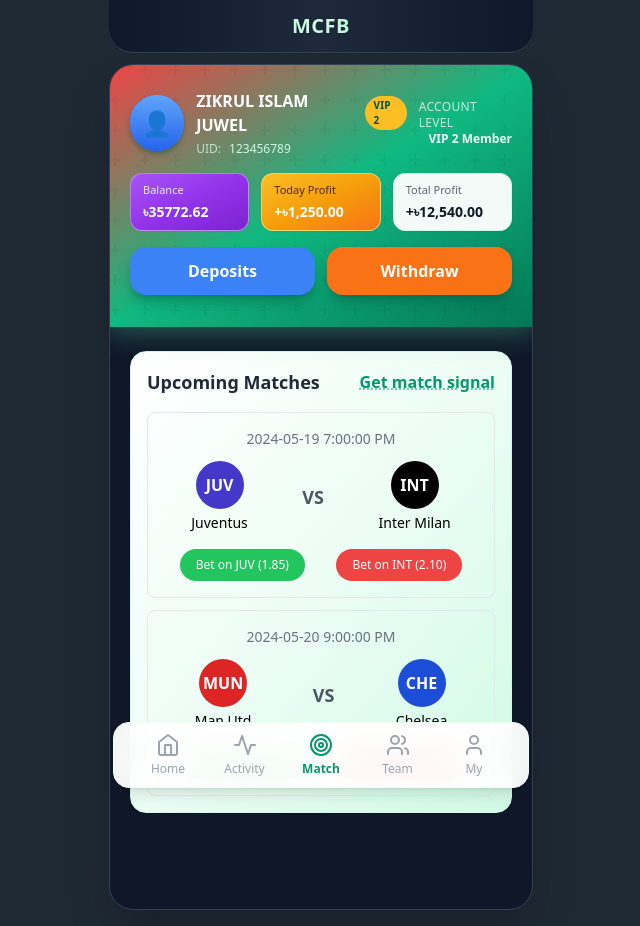
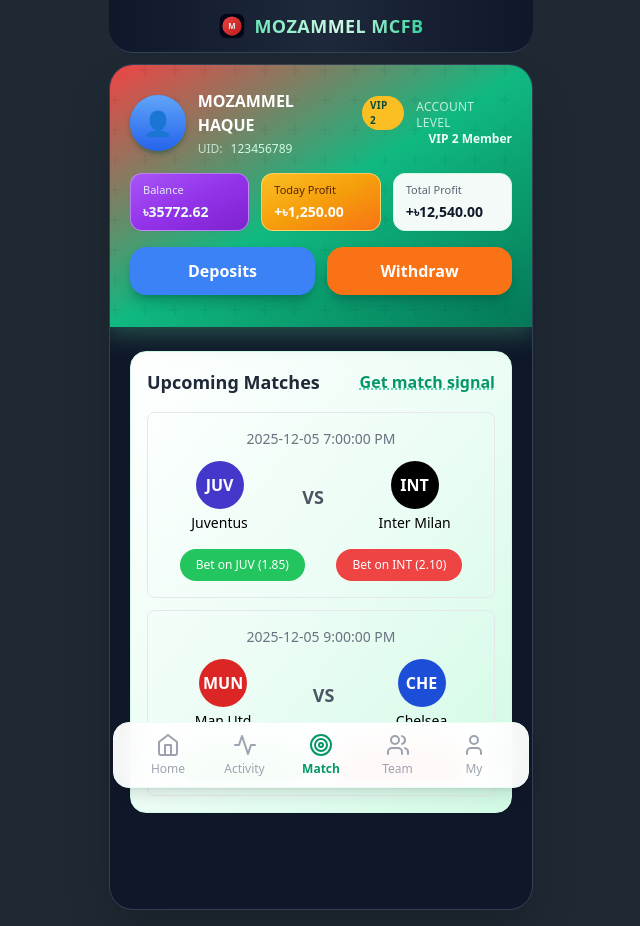
Before and after one commit to ziprojectbd/clientapp, a React (Vite) app: page / in a window 1280 px wide. Both pictures are taken after a click on the button "Match". Shown: the whole page, without its empty margins (319-959 px from the left). Built offline with nearby package versions, Linux system fonts and the light colour scheme.

Commit message:
first commit

```diff
--- a/index.html
+++ b/index.html
@@ -2,7 +2,7 @@
 <html lang="en">
   <head>
     <meta charset="UTF-8" />
-    <link rel="icon" type="image/svg+xml" href="/vite.svg" />
+    <link rel="icon" type="image/svg+xml" href="/logo.svg" />
     <meta name="viewport" content="width=device-width, initial-scale=1.0" />
     <title>MOZAMMEL MCFB</title>
 </head>
--- a/src/App.tsx
+++ b/src/App.tsx
@@ -211,9 +211,14 @@ function App() {
       {/* Fixed Header Bar */}
       <div className="fixed top-0 left-0 right-0 z-40 flex justify-center">
         <div className="w-full max-w-md px-3">
-          <div className="text-center py-3 bg-gradient-to-r from-slate-900 via-slate-800 to-slate-900 shadow-sm border-b border-slate-700 rounded-b-3xl">
-            <h1 className="text-xl font-extrabold tracking-wide bg-clip-text text-transparent bg-gradient-to-r from-emerald-300 via-emerald-100 to-emerald-400 drop-shadow-sm">
-              MCFB
+          <div className="flex items-center justify-center gap-2 py-3 bg-gradient-to-r from-slate-900 via-slate-800 to-slate-900 shadow-sm border-b border-slate-700 rounded-b-3xl">
+            <img
+              src="/logo.svg"
+              alt="MOZAMMEL MCFB logo"
+              className="w-7 h-7 rounded-xl shadow-sm"
+            />
+            <h1 className="text-lg font-extrabold tracking-wide bg-clip-text text-transparent bg-gradient-to-r from-emerald-300 via-emerald-100 to-emerald-400 drop-shadow-sm">
+              MOZAMMEL MCFB
             </h1>
           </div>
         </div>
@@ -246,7 +251,7 @@ function App() {
                 </div>
                 <div>
                   <div className="flex items-center gap-2 mb-1">
-                    <span className="text-white font-semibold text-base">ZIKRUL ISLAM JUWEL</span>
+                    <span className="text-white font-semibold text-base">MOZAMMEL HAQUE</span>
                     <span className="bg-amber-400 text-emerald-900 text-[10px] font-bold px-2 py-0.5 rounded-full uppercase tracking-wide">VIP 2</span>
                   </div>
                   <div className="flex items-center gap-2 text-emerald-100 text-xs">
@@ -410,7 +415,7 @@ function App() {
             <div className="bg-gradient-to-br from-emerald-50 via-white to-emerald-100 rounded-2xl p-4 shadow-sm border border-emerald-100 hover:shadow-emerald-300 hover:shadow-lg transition-all custom-glow-card">
               <h3 className="text-lg font-semibold text-gray-800 mb-4">Team Challenge</h3>
               <div className="border border-emerald-100 rounded-xl p-4 text-center bg-white shadow-sm">
-                <div className="text-sm text-gray-500 mb-2">2024-05-12 11:30:00 PM</div>
+                <div className="text-sm text-gray-500 mb-2">2025-12-05 11:30:00 PM</div>
                 <div className="flex justify-around items-center my-3">
                   <div className="flex flex-col items-center">
                     <div className="w-12 h-12 bg-blue-500 rounded-full flex items-center justify-center text-white font-bold">VB</div>
@@ -432,7 +437,7 @@ function App() {
             <div className="bg-gradient-to-br from-emerald-50 via-white to-emerald-100 rounded-2xl p-4 shadow-sm border border-emerald-100 hover:shadow-emerald-300 hover:shadow-lg transition-all custom-glow-card">
               <h3 className="text-lg font-semibold text-gray-800 mb-4">Team Challenge</h3>
               <div className="border border-emerald-100 rounded-xl p-4 text-center bg-white shadow-sm">
-                <div className="text-sm text-gray-500 mb-2">2024-05-13 3:45:00 PM</div>
+                <div className="text-sm text-gray-500 mb-2">2025-12-05 3:45:00 PM</div>
                 <div className="flex justify-around items-center my-3">
                   <div className="flex flex-col items-center">
                     <div className="w-12 h-12 bg-green-500 rounded-full flex items-center justify-center text-white font-bold">MC</div>
@@ -454,7 +459,7 @@ function App() {
             <div className="bg-gradient-to-br from-emerald-50 via-white to-emerald-100 rounded-2xl p-4 shadow-sm border border-emerald-100 hover:shadow-emerald-300 hover:shadow-lg transition-all custom-glow-card">
               <h3 className="text-lg font-semibold text-gray-800 mb-4">Team Challenge</h3>
               <div className="border border-emerald-100 rounded-xl p-4 text-center bg-white shadow-sm">
-                <div className="text-sm text-gray-500 mb-2">2024-05-14 7:20:00 PM</div>
+                <div className="text-sm text-gray-500 mb-2">2025-12-05 7:20:00 PM</div>
                 <div className="flex justify-around items-center my-3">
                   <div className="flex flex-col items-center">
                     <div className="w-12 h-12 bg-purple-500 rounded-full flex items-center justify-center text-white font-bold">RM</div>
@@ -476,7 +481,7 @@ function App() {
             <div className="bg-gradient-to-br from-emerald-50 via-white to-emerald-100 rounded-2xl p-4 shadow-sm border border-emerald-100 hover:shadow-emerald-300 hover:shadow-lg transition-all custom-glow-card">
               <h3 className="text-lg font-semibold text-gray-800 mb-4">Team Challenge</h3>
               <div className="border border-emerald-100 rounded-xl p-4 text-center bg-white shadow-sm">
-                <div className="text-sm text-gray-500 mb-2">2024-05-15 1:15:00 PM</div>
+                <div className="text-sm text-gray-500 mb-2">2025-12-05 1:15:00 PM</div>
                 <div className="flex justify-around items-center my-3">
                   <div className="flex flex-col items-center">
                     <div className="w-12 h-12 bg-indigo-500 rounded-full flex items-center justify-center text-white font-bold">PSG</div>
@@ -498,7 +503,7 @@ function App() {
             <div className="bg-gradient-to-br from-emerald-50 via-white to-emerald-100 rounded-2xl p-4 shadow-sm border border-emerald-100 hover:shadow-emerald-300 hover:shadow-lg transition-all custom-glow-card">
               <h3 className="text-lg font-semibold text-gray-800 mb-4">Team Challenge</h3>
               <div className="border border-emerald-100 rounded-xl p-4 text-center bg-white shadow-sm">
-                <div className="text-sm text-gray-500 mb-2">2024-05-16 9:30:00 PM</div>
+                <div className="text-sm text-gray-500 mb-2">2025-12-05 9:30:00 PM</div>
                 <div className="flex justify-around items-center my-3">
                   <div className="flex flex-col items-center">
                     <div className="w-12 h-12 bg-teal-500 rounded-full flex items-center justify-center text-white font-bold">LIV</div>
@@ -520,7 +525,7 @@ function App() {
             <div className="bg-gradient-to-br from-emerald-50 via-white to-emerald-100 rounded-2xl p-4 shadow-sm border border-emerald-100 hover:shadow-emerald-300 hover:shadow-lg transition-all custom-glow-card">
               <h3 className="text-lg font-semibold text-gray-800 mb-4">Team Challenge</h3>
               <div className="border border-emerald-100 rounded-xl p-4 text-center bg-white shadow-sm">
-                <div className="text-sm text-gray-500 mb-2">2024-05-17 5:00:00 PM</div>
+                <div className="text-sm text-gray-500 mb-2">2025-12-05 5:00:00 PM</div>
                 <div className="flex justify-around items-center my-3">
                   <div className="flex flex-col items-center">
                     <div className="w-12 h-12 bg-gray-700 rounded-full flex items-center justify-center text-white font-bold">ARS</div>
@@ -542,7 +547,7 @@ function App() {
             <div className="bg-gradient-to-br from-emerald-50 via-white to-emerald-100 rounded-2xl p-4 shadow-sm border border-emerald-100 hover:shadow-emerald-300 hover:shadow-lg transition-all custom-glow-card">
               <h3 className="text-lg font-semibold text-gray-800 mb-4">Team Challenge</h3>
               <div className="border border-emerald-100 rounded-xl p-4 text-center bg-white shadow-sm">
-                <div className="text-sm text-gray-500 mb-2">2024-05-18 8:45:00 PM</div>
+                <div className="text-sm text-gray-500 mb-2">2025-12-05 8:45:00 PM</div>
                 <div className="flex justify-around items-center my-3">
                   <div className="flex flex-col items-center">
                     <div className="w-12 h-12 bg-lime-500 rounded-full flex items-center justify-center text-white font-bold">DOR</div>
@@ -581,7 +586,7 @@ function App() {
               <div className="space-y-3">
                 {/* Match 1 */}
                 <div className="border border-gray-200 rounded-lg p-4 text-center">
-                  <div className="text-sm text-gray-500 mb-2">2024-05-19 7:00:00 PM</div>
+                  <div className="text-sm text-gray-500 mb-2">2025-12-05 7:00:00 PM</div>
                   <div className="flex justify-around items-center my-3">
                     <div className="flex flex-col items-center">
                       <div className="w-12 h-12 bg-indigo-700 rounded-full flex items-center justify-center text-white font-bold">JUV</div>
@@ -601,7 +606,7 @@ function App() {
 
                 {/* Match 2 */}
                 <div className="border border-gray-200 rounded-lg p-4 text-center">
-                  <div className="text-sm text-gray-500 mb-2">2024-05-20 9:00:00 PM</div>
+                  <div className="text-sm text-gray-500 mb-2">2025-12-05 9:00:00 PM</div>
                   <div className="flex justify-around items-center my-3">
                     <div className="flex flex-col items-center">
                       <div className="w-12 h-12 bg-red-600 rounded-full flex items-center justify-center text-white font-bold">MUN</div>
@@ -631,7 +636,7 @@ function App() {
               <div className="space-y-3">
                 <div className="flex justify-between items-center">
                   <span className="text-gray-600">Name:</span>
-                  <span className="text-gray-800 font-medium">ZIKRUL ISLAM JUWEL</span>
+                  <span className="text-gray-800 font-medium">MOZAMMEL HAQUE</span>
                 </div>
                 <div className="flex justify-between items-center">
                   <span className="text-gray-600">VIP Level:</span>
```
Also changed, not shown: public/logo.svg (added).
